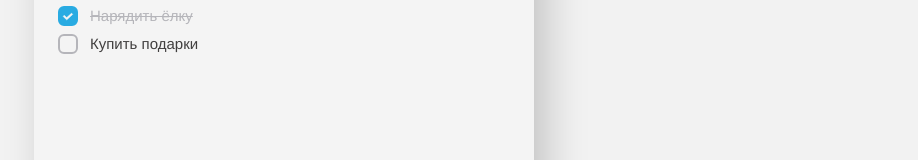
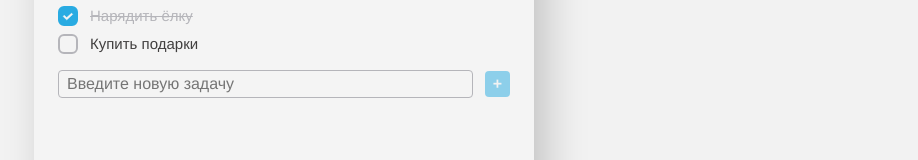
Before and after one commit to keztheslayer/todo-vue3, a Vue app: page / in a window 1280 px wide. Shown: the part 336-496 px from the top of the page, without its empty margins (356-1274 px from the left). Built offline with nearby package versions, Linux system fonts and the light colour scheme.

Commit message:
Добавление новой задачи

```diff
--- /dev/null
+++ b/src/components/AddItem.vue
@@ -0,0 +1,70 @@
+<template>
+    <form @submit.prevent="addItem" class="add-item">
+        <input
+            v-model="textItem"
+            type="text"
+            placeholder="Введите новую задачу"
+            class="add-item__input"
+        />
+        <button
+            class="app-button"
+            type="submit"
+            :disabled="textItem === ''"
+        >
+            +
+        </button>
+    </form>
+</template>
+
+<script>
+import { ref } from 'vue'
+
+export default {
+    setup( props, { emit } ) {
+        const textItem = ref('');
+
+        const addItem = () => {
+            if ( textItem.value !== '' ) {
+                emit('add', textItem.value);
+                textItem.value = '';
+            }
+        }
+
+        return {
+            textItem,
+            addItem,
+        }
+    }
+}
+</script>
+
+<style lang="scss">
+.add-item {
+    margin-top: 16px;
+    display: flex;
+    align-items: center;
+
+    &__input {
+        flex-grow: 1;
+        border: 1px solid var(--color-ghost);
+        padding: 4px 8px;
+        border-radius: 4px;
+    }
+}
+.app-button {
+    border-radius: 4px;
+    background: var(--color-done);
+    padding: 4px 8px;
+    margin-left: 12px;
+    color: #f2f2f2;
+    font-weight: bold;
+    cursor: pointer;
+    opacity: 1;
+    transition: opacity 0.2s ease-in-out;
+
+    &[disabled] {
+        cursor: default;
+        opacity: 0.5;
+    }
+}
+</style>
--- a/src/components/TodoFolder.vue
+++ b/src/components/TodoFolder.vue
@@ -23,6 +23,9 @@
                     :folder-id="id"
                     v-bind="item"
                 />
+                <add-item
+                    @add="addItem"
+                />
             </div>
         </transition>
     </div>
@@ -30,10 +33,13 @@
 <script>
 import TodoItem from './TodoItem.vue';
 import { computed, toRefs, ref } from 'vue';
+import mutations from '../store/mutations';
+import AddItem from './AddItem.vue';
 
 export default {
     components : {
-        TodoItem
+        TodoItem,
+        AddItem,
     },
     props: {
         title: String,
@@ -49,10 +55,14 @@ export default {
 
             return `${doneItems.length}/${items.value.length}`
         });
+        const addItem = ( newItemName ) => {
+            mutations.addItem( newItemName, props.id )
+        }
 
         return {
             itemsCount,
-            isOpened
+            isOpened,
+            addItem,
         }
     }
 }
--- a/src/components/TodoList.vue
+++ b/src/components/TodoList.vue
@@ -14,25 +14,35 @@
             :key="item.id"
             v-bind="item"
         />
+        <add-item
+            @add="addItem"
+        />
     </div>
 </template>
 <script>
 import getters from '../store/getters';
+import mutations from '../store/mutations';
 import TodoItem from './TodoItem.vue';
 import TodoFolder from './TodoFolder.vue';
+import AddItem from './AddItem.vue';
 
 export default {
     name: 'TodoList',
     components: {
         TodoItem,
         TodoFolder,
+        AddItem,
     },
     setup() {
         const { items, folders } = getters;
+        const addItem = ( newItemName ) => {
+            mutations.addItem( newItemName )
+        }
 
         return {
             items,
             folders,
+            addItem,
         }
     }
 }
--- a/src/store/mutations.js
+++ b/src/store/mutations.js
@@ -1,7 +1,6 @@
 import state from './state'
 
-const mutations = {
-    checkItem( id, folderId ) {
+const getItemsLocation = ( folderId ) => {
     let placeToSearch = null;
 
     if ( folderId ) {
@@ -11,21 +10,24 @@ const mutations = {
         placeToSearch = state;
     }
 
-        const neededItem = placeToSearch.items.find( item => item.id === id);
+    return placeToSearch;
+}
+
+const mutations = {
+    checkItem( id, folderId ) {
+        const neededItem = getItemsLocation( folderId ).items.find( item => item.id === id);
 
         neededItem.done = !neededItem.done;
+    },
+    addItem( title, folderId ) {
+        const id = new Date().valueOf();
+
+        getItemsLocation( folderId ).items.push({
+            id,
+            title,
+            done: false,
+        })
     }
 }
 
 export default mutations;
-
-// let placeToSearch;
-
-// if (folderid) {
-//     placeToSearch = папка,,,
-// }
-// else {
-//     placeToSearch = state;
-// }
-
-// placeToSearch.items.find()
```
Also changed, not shown: 1 other file (tests, documents, lock files or other folders). Lines whose indentation alone changed are shown as unchanged.
